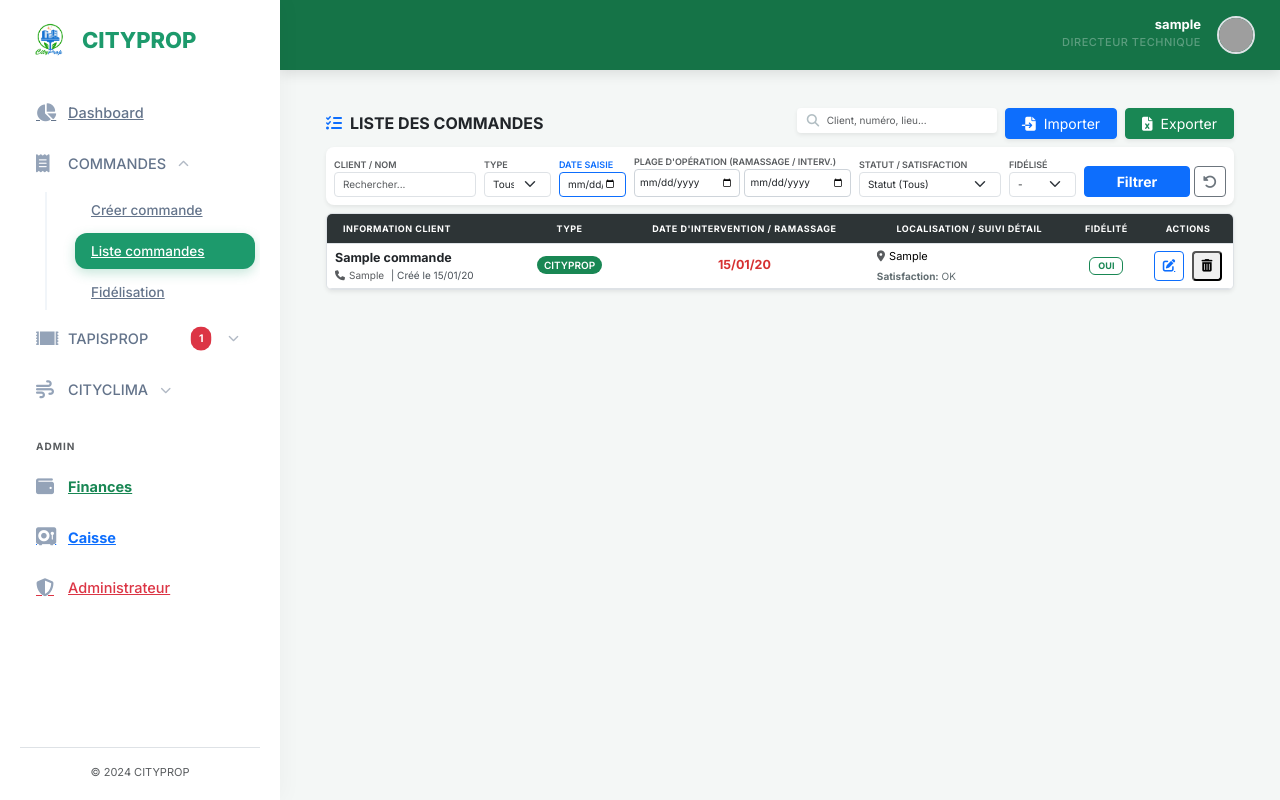
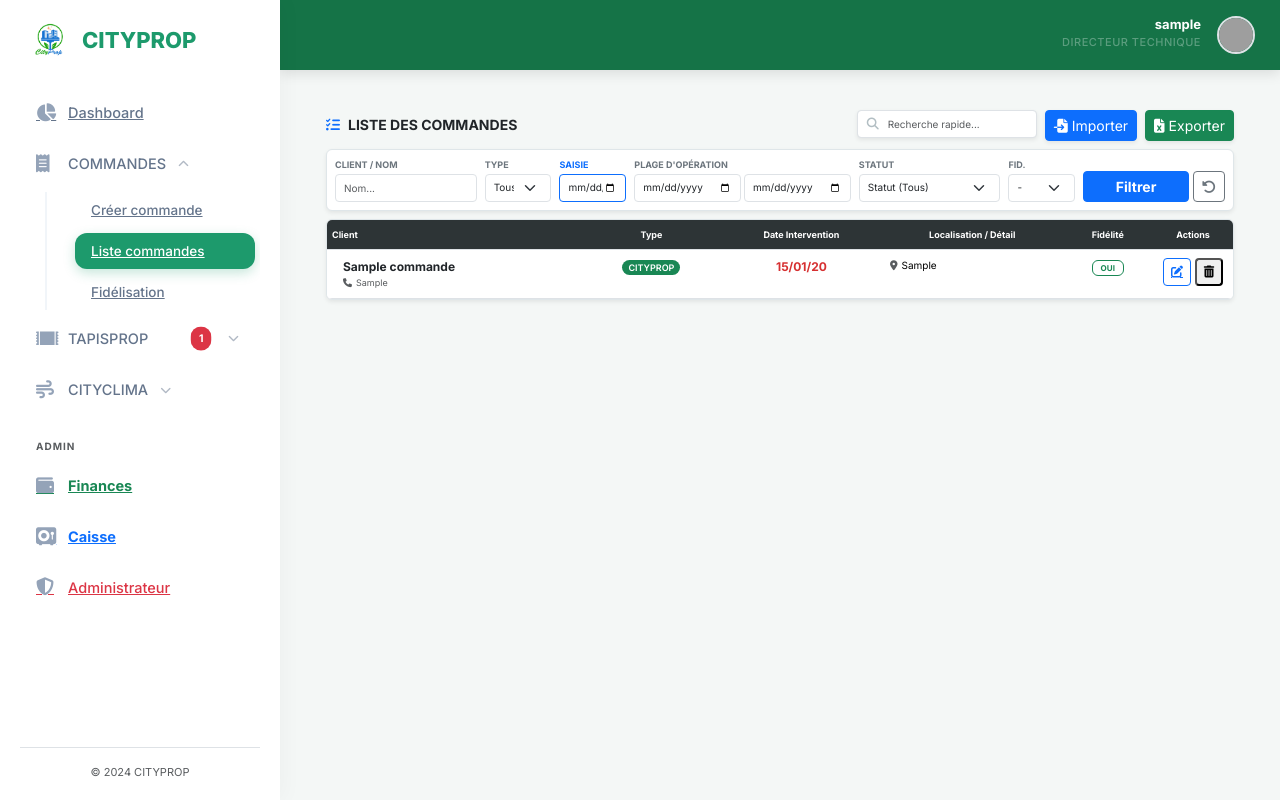
Before and after one commit to kassi225/Cityprop, a Django app: page /fiches/ in a window 1280 px wide. Run offline with Django 5.2, Linux system fonts and the light colour scheme; a user stored in the database is signed in; tables that the repository leaves empty hold one stand-in row (values such as "Sample post"); some libraries are stand-ins or nearby versions; grey boxes are pictures that could not be loaded.

Commit message:
UPDATE LIST FICHE

```diff
--- a/gestion/templates/index/liste_fiches.html
+++ b/gestion/templates/index/liste_fiches.html
@@ -5,78 +5,91 @@
 <script src="https://cdn.jsdelivr.net/npm/sweetalert2@11"></script>
 
 <style>
-
-.date-range-group .form-control {
-    padding: 2px 5px;
-    height: 28px;
-    border-color: #ced4da;
-    background-color: #fff;
+    :root {
+        --small-font: 12px;
+        --primary-blue: #0d6efd;
+        --dark-bg: #2d3436;
     }
 
-/* Effet de focus sur la ligne de tableau */
-.compact-table tbody tr:hover {
-    background-color: rgba(13, 110, 253, 0.05) !important;
+    body { font-size: var(--small-font); background-color: #f4f7f6; overflow-x: hidden; }
+
+    /* --- OPTIMISATION DES ESPACES --- */
+    .container-fluid { padding-top: 5px !important; } /* Réduit l'espace tout en haut */
+    .header-section { margin-bottom: 8px !important; }
+    .filter-bar { background: #fff; border-radius: 6px; border: 1px solid #dfe6e9; padding: 8px !important; margin-bottom: 8px !important; }
+
+    /* --- STRUCTURE SCROLLABLE DYNAMIQUE --- */
+    .table-container {
+        max-height: 58vh; /* Ajusté pour laisser de la place à la pagination en bas */
+        overflow-y: auto;
+        border-radius: 6px;
+        background: white;
+        border: 1px solid #dfe6e9;
+        scrollbar-width: thin;
     }
 
-    :root { --small-font: 12.5px; }
-    body { font-size: var(--small-font); background-color: #f4f7f6; }
+    /* Style du scroll */
+    .table-container::-webkit-scrollbar { width: 5px; }
+    .table-container::-webkit-scrollbar-thumb { background: #ccc; border-radius: 10px; }
 
-    /* Table Styles */
-    .compact-table th { background-color: #2d3436 !important; color: white; text-transform: uppercase; font-size: 9px; letter-spacing: 0.5px; }
-    .compact-table td { padding: 4px 8px !important; vertical-align: middle; }
+    /* --- EN-TÊTE FIXE --- */
+    .compact-table { border-collapse: separate; border-spacing: 0; width: 100%; }
+    .compact-table thead th {
+        position: sticky;
+        top: 0;
+        z-index: 10;
+        background-color: var(--dark-bg) !important;
+        color: white;
+        font-size: 9px;
+        padding: 8px 5px !important;
+    }
 
-    /* UI Components */
-    .filter-bar { background: #fff; border-radius: 8px; border: 1px solid #dfe6e9; }
-    .form-control-sm, .form-select-sm { font-size: 10px; border-radius: 4px; }
-    .badge-status { font-size: 10px; padding: 3px 7px; border-radius: 12px; font-weight: 600; }
-
-    .btn-icon { width: 30px; height: 30px; padding: 0; display: inline-flex; align-items: center; justify-content: center; border-radius: 4px; transition: all 0.2s; }
-    .btn-edit { border: 1px solid #0d6efd; color: #0d6efd; background: white; }
-    .btn-edit:hover { background: #0d6efd; color: white; }
+    /* --- COMPOSANTS --- */
+    .form-control-sm, .form-select-sm { font-size: 10px; height: 28px; border-radius: 4px; }
+    .badge-status { font-size: 9px; padding: 2px 6px; border-radius: 10px; font-weight: 600; }
+    .btn-icon { width: 28px; height: 28px; display: inline-flex; align-items: center; justify-content: center; border-radius: 4px; }
+    .label-filter { display: block; margin-bottom: 2px; color: #6c757d; font-size: 9px; text-transform: uppercase; font-weight: 700; }
 
     .search-container { position: relative; }
     .search-container i { position: absolute; left: 10px; top: 50%; transform: translateY(-50%); color: #b2bec3; }
-    .search-container input { padding-left: 30px; }
+    .search-container input { padding-left: 30px; border: 1px solid #dee2e6 !important; }
 
-    .date-range-group { display: flex; gap: 4px; }
-    .date-range-group input { flex: 1; min-width: 90px; }
+    .date-range-group { display: flex; gap: 3px; }
+    .date-range-group input { flex: 1; min-width: 80px; }
 
-    /* Progress Bar */
-    .prog-container { width: 100%; background: #eee; border-radius: 10px; height: 12px; margin: 10px 0; overflow: hidden; display: none; }
-    .prog-bar { width: 0%; height: 100%; background: #0d6efd; transition: width 0.2s; }
-
-    /* State Styles */
     .text-late { color: #d63031; font-weight: bold; }
-    .label-filter { display: block; mb: 1px; text-muted; font-size: 9px; text-transform: uppercase; font-weight: 600; }
+    .pagination { margin-top: 10px !important; margin-bottom: 10px !important; }
 </style>
 
-<div class="container-fluid mt-2 px-3">
-    <div class="d-flex justify-content-between align-items-center mb-2">
-        <h6 class="fw-bold mb-0 text-dark"><i class="fa-solid fa-list-check me-2 text-primary"></i>LISTE DES COMMANDES</h6>
+<div class="container-fluid px-3">
+    <div class="d-flex justify-content-between align-items-center header-section">
+        <h6 class="fw-bold mb-0 text-dark" style="font-size: 14px;">
+            <i class="fa-solid fa-list-check me-2 text-primary"></i>LISTE DES COMMANDES
+        </h6>
         <div class="d-flex gap-2">
             <form method="GET" action="{% url 'liste_fiches' %}" id="searchForm">
                 <div class="search-container">
                     <i class="fa-solid fa-magnifying-glass"></i>
-                    <input type="text" name="q" id="quickSearch" value="{{ search_query }}" class="form-control form-control-sm border-0 shadow-sm" style="width: 200px;" placeholder="Client, numéro, lieu...">
+                    <input type="text" name="q" id="quickSearch" value="{{ search_query }}" class="form-control form-control-sm shadow-sm" style="width: 180px;" placeholder="Recherche rapide...">
                 </div>
             </form>
-            <button type="button" onclick="showImportModal()" class="btn btn-primary btn-sm shadow-sm px-3 d-flex align-items-center gap-2">
+            <button type="button" onclick="showImportModal()" class="btn btn-primary btn-sm shadow-sm px-2 d-flex align-items-center gap-1">
                 <i class="fa-solid fa-file-import"></i> <span>Importer</span>
             </button>
-            <a href="{% url 'export_commandes_excel' %}?{{ request.GET.urlencode }}" class="btn btn-success btn-sm shadow-sm px-3 d-flex align-items-center gap-2">
+            <a href="{% url 'export_commandes_excel' %}?{{ request.GET.urlencode }}" class="btn btn-success btn-sm shadow-sm px-2 d-flex align-items-center gap-1">
                 <i class="fa-solid fa-file-excel"></i> <span>Exporter</span>
             </a>
         </div>
     </div>
 
-    <form method="GET" class="filter-bar p-2 mb-2 shadow-sm border-0">
+    <form method="GET" class="filter-bar shadow-sm">
         <div class="row g-2 align-items-end">
             <div class="col-md-2">
-                <label class="label-filter text-muted">Client / Nom</label>
-                <input type="text" name="nom_client" value="{{ nom_filter }}" class="form-control form-control-sm" placeholder="Rechercher...">
+                <label class="label-filter">Client / Nom</label>
+                <input type="text" name="nom_client" value="{{ nom_filter }}" class="form-control form-control-sm" placeholder="Nom...">
             </div>
             <div class="col-md-1">
-                <label class="label-filter text-muted">Type</label>
+                <label class="label-filter">Type</label>
                 <select name="type_commande" class="form-select form-select-sm">
                     <option value="">Tous</option>
                     <option value="CITYPROP" {% if type_filter == "CITYPROP" %}selected{% endif %}>Cityprop</option>
@@ -84,22 +97,19 @@
                     <option value="TAPISPROP" {% if type_filter == "TAPISPROP" %}selected{% endif %}>Tapis</option>
                 </select>
             </div>
-
             <div class="col-md-1">
-                <label class="label-filter text-primary">Date Saisie</label>
+                <label class="label-filter text-primary">Saisie</label>
                 <input type="date" name="date_crea" value="{{ date_crea }}" class="form-control form-control-sm border-primary">
             </div>
-
             <div class="col-md-3">
-                <label class="label-filter text-muted">Plage d'Opération (Ramassage / Interv.)</label>
+                <label class="label-filter">Plage d'Opération</label>
                 <div class="date-range-group">
-                    <input type="date" name="date_debut" value="{{ date_debut }}" class="form-control form-control-sm" title="Début">
-                    <input type="date" name="date_fin" value="{{ date_fin }}" class="form-control form-control-sm" title="Fin">
+                    <input type="date" name="date_debut" value="{{ date_debut }}" class="form-control form-control-sm">
+                    <input type="date" name="date_fin" value="{{ date_fin }}" class="form-control form-control-sm">
                 </div>
             </div>
-
             <div class="col-md-2">
-                <label class="label-filter text-muted">Statut / Satisfaction</label>
+                <label class="label-filter">Statut</label>
                     <select name="statut" class="form-select form-select-sm">
                         <option value="">Statut (Tous)</option>
                         <option value="NON_RESPECTE" {% if statut_filter == "NON_RESPECTE" %}selected{% endif %}>En cours(en Atelier)</option>
@@ -113,34 +123,31 @@
                         <option value="KO_REFUS" {% if statut_filter == "KO_REFUS" %}selected{% endif %}>KO - Refus seconde intervention</option>
                     </select>
             </div>
-
             <div class="col-md-1">
-                <label class="label-filter text-muted">Fidélisé</label>
+                <label class="label-filter">Fid.</label>
                 <select name="fidelise" class="form-select form-select-sm">
                     <option value="">-</option>
                     <option value="oui" {% if fidelise_filter == "oui" %}selected{% endif %}>Oui</option>
                     <option value="non" {% if fidelise_filter == "non" %}selected{% endif %}>Non</option>
                 </select>
             </div>
-
             <div class="col-md-2 d-flex gap-1">
                 <button type="submit" class="btn btn-primary btn-sm flex-grow-1 fw-bold">Filtrer</button>
-                <a href="{% url 'liste_fiches' %}" class="btn btn-outline-secondary btn-sm" title="Réinitialiser"><i class="fa-solid fa-rotate-left"></i></a>
+                <a href="{% url 'liste_fiches' %}" class="btn btn-outline-secondary btn-sm"><i class="fa-solid fa-rotate-left"></i></a>
             </div>
         </div>
     </form>
 
-    <div class="table-responsive bg-white rounded shadow-sm border">
+    <div class="table-container shadow-sm">
         <table class="table table-hover compact-table mb-0">
             <thead>
                 <tr class="text-center">
-                    <th class="text-start ps-3">Information Client</th>
+                    <th class="text-start ps-3">Client</th>
                     <th>Type</th>
-                    <th>Date D'intervention / Ramassage
-                    </th>
-                    <th>Localisation / Suivi Détail</th>
+                    <th>Date Intervention</th>
+                    <th>Localisation / Détail</th>
                     <th>Fidélité</th>
-                    <th style="width: 90px;">Actions</th>
+                    <th style="width: 80px;">Actions</th>
                 </tr>
             </thead>
             <tbody class="text-center">
@@ -148,9 +155,8 @@
                 <tr>
                     <td class="text-start ps-3">
                         <div class="fw-bold text-dark">{{ c.nom_client }}</div>
-                        <div class="text-muted" style="font-size: 10px;">
+                        <div class="text-muted" style="font-size: 9px;">
                             <i class="fa-solid fa-phone me-1"></i>{{ c.numero_client }}
-                            <span class="ms-1 text-light-emphasis">| Créé le {{ c.date_creation|date:"d/m/y" }}</span>
                         </div>
                     </td>
                     <td>
@@ -164,41 +170,28 @@
                     </td>
                     <td>
                         {% if c.type_commande == 'TAPISPROP' %}
-                            {% if c.tapisdetails %}
                             <span class="{% if c.tapisdetails.date_ramassage < today %}text-late{% endif %}">
                                 {{ c.tapisdetails.date_ramassage|date:"d/m/y"|default:"-" }}
                             </span>
-                            {% else %}-{% endif %}
                         {% else %}
-                            {% if c.cityclimadetails %}
                             <span class="{% if c.cityclimadetails.date_intervention < today %}text-late{% endif %}">
                                 {{ c.cityclimadetails.date_intervention|date:"d/m/y"|default:"-" }}
                             </span>
-                            {% else %}-{% endif %}
                         {% endif %}
                     </td>
-                    <td class="text-start" style="max-width:280px;">
-                        <div class="text-truncate" style="font-size: 11px;"><i class="fa-solid fa-location-dot me-1 text-muted"></i>{{ c.localisation_client }}</div>
-                        <div class="mt-1" style="font-size: 10px; color: #636e72;">
-                            {% if c.type_commande == 'TAPISPROP' and c.tapisdetails %}
-                                <b>Statut:</b> {{ c.tapisdetails.get_statut_display }}
-                            {% elif c.cityclimadetails %}
-                                <b>Satisfaction:</b> {{ c.cityclimadetails.satisfaction|default:"-" }}
-                            {% endif %}
-                        </div>
+                    <td class="text-start" style="max-width:250px;">
+                        <div class="text-truncate" style="font-size: 10px;"><i class="fa-solid fa-location-dot me-1 text-muted"></i>{{ c.localisation_client }}</div>
                     </td>
                     <td>
-                        {% if c.type_commande == 'TAPISPROP' and c.tapisdetails.fidelise %}
-                            <a href="{% url 'detail_fidelisation' c.tapisdetails.id %}" class="text-decoration-none"><span class="badge bg-soft-success text-success border border-success px-2" style="font-size: 9px;">OUI</span></a>
-                        {% elif c.cityclimadetails.fidelise %}
-                            <a href="{% url 'detail_fidelisation' c.cityclimadetails.id %}" class="text-decoration-none"><span class="badge bg-soft-success text-success border border-success px-2" style="font-size: 9px;">OUI</span></a>
+                        {% if c.type_commande == 'TAPISPROP' and c.tapisdetails.fidelise or c.cityclimadetails.fidelise %}
+                            <span class="badge bg-soft-success text-success border border-success px-2" style="font-size: 8px;">OUI</span>
                         {% else %}
-                            <span class="text-muted opacity-50" style="font-size: 9px;">NON</span>
+                            <span class="text-muted opacity-50" style="font-size: 8px;">NON</span>
                         {% endif %}
                     </td>
                     <td>
-                        <div class="d-flex gap-2 justify-content-center">
-                            <a href="{% url 'detail_fiche' c.id %}" class="btn-icon btn-edit" title="Modifier"><i class="fa-solid fa-pen-to-square"></i></a>
+                        <div class="d-flex gap-1 justify-content-center">
+                            <a href="{% url 'detail_fiche' c.id %}" class="btn-icon border border-primary text-primary"><i class="fa-solid fa-pen-to-square"></i></a>
                             <form action="{% url 'supprimer_commande' c.id %}" method="POST" class="delete-form" data-client="{{ c.nom_client|escapejs }}">
                                 {% csrf_token %}
                                 <button type="button" class="btn-icon btn-outline-danger btn-delete-trigger"><i class="fa-solid fa-trash-can"></i></button>
@@ -207,16 +200,16 @@
                     </td>
                 </tr>
                 {% empty %}
-                <tr><td colspan="6" class="py-5 text-muted fst-italic text-center">Aucune commande ne correspond à vos critères.</td></tr>
+                <tr><td colspan="6" class="py-4 text-muted fst-italic text-center">Aucune donnée.</td></tr>
                 {% endfor %}
             </tbody>
         </table>
     </div>
 
     {% if commandes.has_other_pages %}
-    <div class="d-flex justify-content-center mt-3">
+    <div class="d-flex justify-content-center">
         <nav>
-            <ul class="pagination pagination-sm shadow-sm border-0">
+            <ul class="pagination pagination-sm shadow-sm">
                 {% if commandes.has_previous %}
                     <li class="page-item"><a class="page-link border-0 text-dark" href="?page={{ commandes.previous_page_number }}{% if request.GET.urlencode %}&{{ request.GET.urlencode|cut:'page=' }}{% endif %}"><i class="fa-solid fa-chevron-left"></i></a></li>
                 {% endif %}
@@ -241,33 +234,27 @@
     // 2. MODAL D'IMPORTATION
     function showImportModal() {
         Swal.fire({
-            title: 'Importer un fichier Excel',
+            title: 'Import Excel',
             html: `
                 <div class="text-start" style="font-size:12px;">
-                    <div class="alert alert-info p-2 mb-3">
-                        <i class="fa-solid fa-download me-1"></i> <a href="{% url 'generer_modele_excel' %}" class="fw-bold">Télécharger le modèle (.xlsx)</a>
+                    <div class="alert alert-info p-2 mb-2">
+                        <i class="fa-solid fa-download me-1"></i> <a href="{% url 'generer_modele_excel' %}" class="fw-bold">Modèle .xlsx</a>
                     </div>
-                    <label class="mb-1 fw-bold">Sélectionner le fichier :</label>
-                    <input type="file" id="fileInput" accept=".xlsx, .xls" class="form-control form-control-sm mb-3">
-                    <div id="progCont" class="prog-container"><div id="progB" class="prog-bar"></div></div>
-                    <small id="statusMsg" class="text-primary fw-bold" style="display:none;">Traitement en cours...</small>
+                    <input type="file" id="fileInput" accept=".xlsx, .xls" class="form-control form-control-sm mb-2">
+                    <div id="progCont" class="prog-container" style="display:none; height:10px; background:#eee;"><div id="progB" style="width:0; height:100%; background:blue;"></div></div>
                 </div>
             `,
             showCancelButton: true,
-            confirmButtonText: 'Lancer l\'importation',
+            confirmButtonText: 'Importer',
             preConfirm: () => {
                 const file = document.getElementById('fileInput').files[0];
-                if (!file) { Swal.showValidationMessage('Veuillez sélectionner un fichier'); return false; }
-                document.getElementById('progCont').style.display = 'block';
-                document.getElementById('statusMsg').style.display = 'block';
-
+                if (!file) { Swal.showValidationMessage('Sélectionnez un fichier'); return false; }
                 let formData = new FormData();
                 formData.append('file', file);
                 formData.append('csrfmiddlewaretoken', '{{ csrf_token }}');
-
                 return fetch("{% url 'import_commandes_ajax' %}", { method: 'POST', body: formData })
                 .then(response => {
-                    if (!response.ok) throw new Error('Erreur lors de l\'importation');
+                    if (!response.ok) throw new Error('Erreur');
                     return response.json();
                 }).catch(error => { Swal.showValidationMessage(`Erreur: ${error}`); });
             }
@@ -284,14 +271,13 @@
             const form = this.closest('.delete-form');
             const client = form.getAttribute('data-client');
             Swal.fire({
-                title: 'Suppression définitive',
-                text: `Voulez-vous vraiment supprimer la fiche de ${client} ?`,
+                title: 'Supprimer ?',
+                text: `${client}`,
                 icon: 'warning',
                 showCancelButton: true,
                 confirmButtonColor: '#d33',
-                cancelButtonColor: '#3085d6',
-                confirmButtonText: 'Oui, supprimer',
-                cancelButtonText: 'Annuler'
+                confirmButtonText: 'Oui',
+                cancelButtonText: 'Non'
             }).then((result) => { if (result.isConfirmed) form.submit(); });
         });
     });
```
Lines whose indentation alone changed are shown as unchanged.
